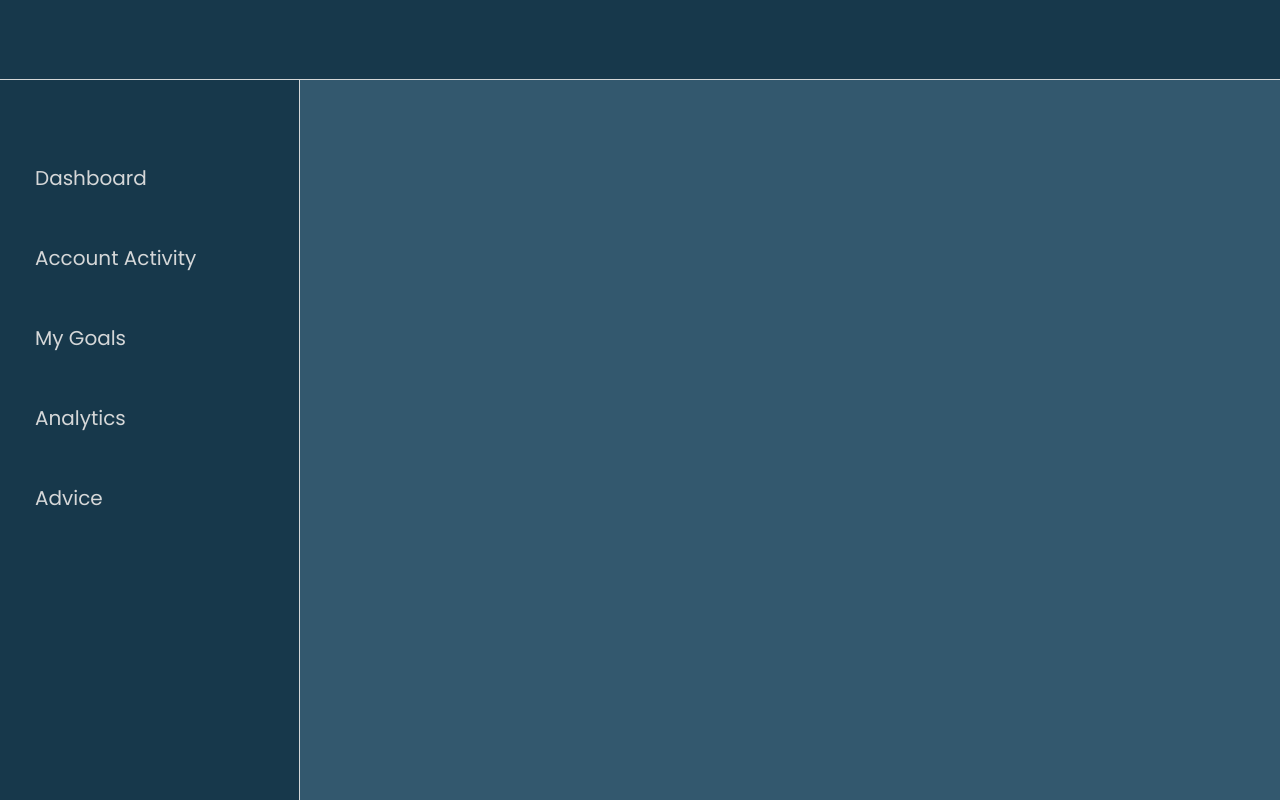
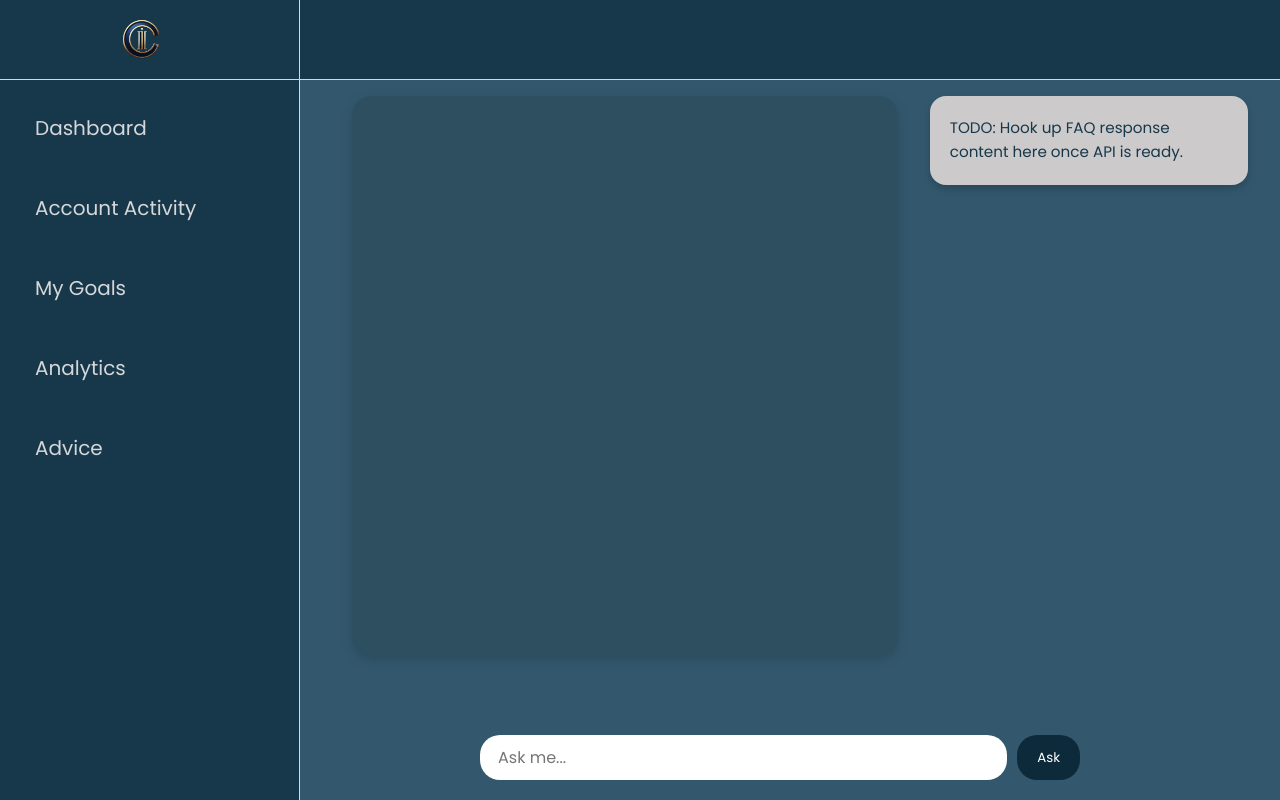
Before and after one commit to CMPT-276-SPRING-2025/final-project-14-clouds, a React (Vite) app in the folder src/frontend/: page /Advice in a window 1280 px wide. Built offline with nearby package versions, Linux system fonts and the light colour scheme.

Commit message:
Completed Advice page UI

```diff
--- a/src/frontend/src/pages/Advice.jsx
+++ b/src/frontend/src/pages/Advice.jsx
@@ -1,29 +1,77 @@
-import "../styling/menu.css";
-import { Link } from "react-router-dom";
-import Logo from "../styling/Removal-906.png";
-
+import "../styling/Advice.css";
+import { useState, useRef, useEffect } from "react";
+import MenuPanel from "../components/MenuPanel";
 
 function Advice() {
+  const [chatLog, setChatLog] = useState([]);
+  const [input, setInput] = useState("");
+  const chatEndRef = useRef(null);
+
+  const handleSubmit = () => {
+    if (input.trim() === "") return;
+
+    // Append a new chat entry to the log
+    setChatLog([...chatLog, { question: input, answer: "thinking..." }]);
+    setInput("");
+  };
+
+  // accept 'enter' key to submit input
+  const handleKeyPress = (e) => {
+    if (e.key === "Enter") handleSubmit();
+  };
+
+  useEffect(() => {
+    chatEndRef.current?.scrollIntoView({ behavior: "smooth" });
+  }, [chatLog]);
+
   return (
-    <>
-    <div className="nav">
+    <div className="advice-page">
+      <MenuPanel />
+
+      <div className="advice-content-container">
+        <div className="left-column">
+          <div className="chat-panel">
+            <div className="chat-messages">
+              {chatLog.map((entry, index) => (
+                <div key={index}>
+                  <div className="message-row left">
+                    <div className="dynamic-box question-box">{entry.question}</div>
+                  </div>
+
+                  <div className="message-row right">
+                    <div className="dynamic-box answer-box">{entry.answer}</div>
+                  </div>
+                </div>
+              ))}
+              <div ref={chatEndRef} />
+            </div>
+          </div>
+        </div>
+
+        <div className="right-column">
+          <div className="faq-box">
+            <p>TODO: Hook up FAQ response content here once API is ready.</p>
+          </div>
+        </div>
+      </div>
+
+      <div className="chat-input-wrapper">
+        <div className="chat-input-panel">
+          <input
+            className="chat-input"
+            type="text"
+            placeholder="Ask me..."
+            value={input}
+            onChange={(e) => setInput(e.target.value)}
+            onKeyDown={handleKeyPress}
+          />
+          <button className="chat-submit" onClick={handleSubmit}>
+            Ask
+          </button>
+        </div>
+      </div>
     </div>
-
-    <nav className="menu">
-      <ul>
-        <li>
-          <img src={Logo} alt="profile logo" className="logo" />
-        </li>
-        <li><Link to="/Dashboard">Dashboard</Link></li>
-        <li><Link to="/AccountActivity">Account Activity</Link></li>
-        <li><Link to="/Goals">My Goals</Link></li>
-        <li><Link to="/Analytics">Analytics</Link></li>
-        <li><Link to="/Advice">Advice</Link></li>
-      </ul>
-    </nav>
-  </>
-);
+  );
 }
 
-
 export default Advice;
--- /dev/null
+++ b/src/frontend/src/styling/Advice.css
@@ -0,0 +1,189 @@
+@import url('https://fonts.googleapis.com/css2?family=Poppins:wght@300;400;500;600;700&display=swap');
+
+.advice-page {
+  display: flex;
+  min-height: 100vh;
+  background-color: #33586E;
+  font-family: 'Poppins', sans-serif;
+  position: relative;
+  padding-bottom: 90px;
+}
+
+.advice-content-container {
+  padding: 2rem;
+  display: flex;
+  justify-content: space-between;
+  align-items: flex-start;
+  flex: 1;
+  margin-left: 280px;
+  gap: 2rem;
+  padding-top: 12vh;
+}
+
+.left-column {
+  display: flex;
+  flex-direction: column;
+  width: 60%;
+  margin-left: 40px;
+}
+
+.right-column {
+  width: 35%;
+  display: flex;
+  justify-content: flex-start;
+}
+
+.chat-panel {
+  background-color: #2d4f60;
+  border-radius: 20px;
+  padding: 20px;
+  display: flex;
+  flex-direction: column;
+  gap: 1rem;
+  height: 70vh;
+  max-height: 70vh;
+  overflow: hidden;
+  box-shadow: 0 4px 12px rgba(0, 0, 0, 0.15);
+}
+
+.chat-messages {
+  overflow-y: auto;
+  flex: 1;
+  padding-right: 8px;
+  display: flex;
+  flex-direction: column;
+  gap: 10px;
+}
+
+.chat-messages::-webkit-scrollbar {
+  width: 6px;
+}
+
+.chat-messages::-webkit-scrollbar-track {
+  background: transparent;
+}
+
+.chat-messages::-webkit-scrollbar-thumb {
+  background: #0d2a3a;
+  border-radius: 8px;
+}
+
+.message-row {
+  display: flex;
+  width: 100%;
+}
+
+.message-row.left {
+  justify-content: flex-start;
+}
+
+.message-row.right {
+  justify-content: flex-end;
+}
+
+.dynamic-box {
+  max-width: 60%;
+  padding: 15px 20px;
+  border-radius: 20px;
+  font-size: 1rem;
+  word-wrap: break-word;
+  box-shadow: 0 4px 8px rgba(0, 0, 0, 0.2);
+}
+
+.question-box {
+  background-color: #0d2a3a;
+  color: #ffffff;
+}
+
+.answer-box {
+  background-color: #bdbcbc;
+  color: #17384B;
+}
+
+.faq-box {
+  background-color: #cccaca;
+  color: #17384B;
+  padding: 20px;
+  border-radius: 16px;
+  font-size: 0.95rem;
+  box-shadow: 0 4px 8px rgba(0, 0, 0, 0.2);
+  line-height: 1.6;
+  width: 100%;
+  height: fit-content;
+}
+
+.faq-box h2 {
+  color: #17384B;
+  font-size: 1.4rem;
+  font-weight: 700;
+  margin: 0;
+  text-align: left;
+}
+
+.chat-input-wrapper {
+  position: fixed;
+  bottom: 20px;
+  left: 280px;
+  width: calc(100% - 280px);
+  display: flex;
+  justify-content: center;
+  z-index: 999;
+  background: transparent;
+  padding: 0;
+}
+
+.chat-input-panel {
+  display: flex;
+  gap: 10px;
+  width: 100%;
+  max-width: 600px;
+  margin: 0 auto;
+}
+
+.chat-input {
+  flex: 1;
+  padding: 10px 18px;
+  border-radius: 20px;
+  border: none;
+  font-size: 1rem;
+  font-family: 'Poppins', sans-serif;
+  outline: none;
+}
+
+.chat-submit {
+  padding: 10px 20px;
+  border: none;
+  border-radius: 20px;
+  background-color: #0d2a3a;
+  color: white;
+  font-family: 'Poppins', sans-serif;
+  cursor: pointer;
+  transition: background 0.2s ease;
+  height: 100%;
+}
+
+.chat-submit:hover {
+  background-color: #0a1e2a;
+}
+
+@media (max-width: 900px) {
+  .advice-content-container {
+    flex-direction: column;
+    margin-left: 0;
+  }
+
+  .left-column,
+  .right-column {
+    width: 100%;
+  }
+
+  .chat-input-wrapper {
+    left: 0;
+    width: 100%;
+    padding: 10px;
+  }
+
+  .chat-input-panel {
+    width: 100%;
+  }
+}
```
Also changed, not shown: 1 other file (tests, documents, lock files or other folders).
